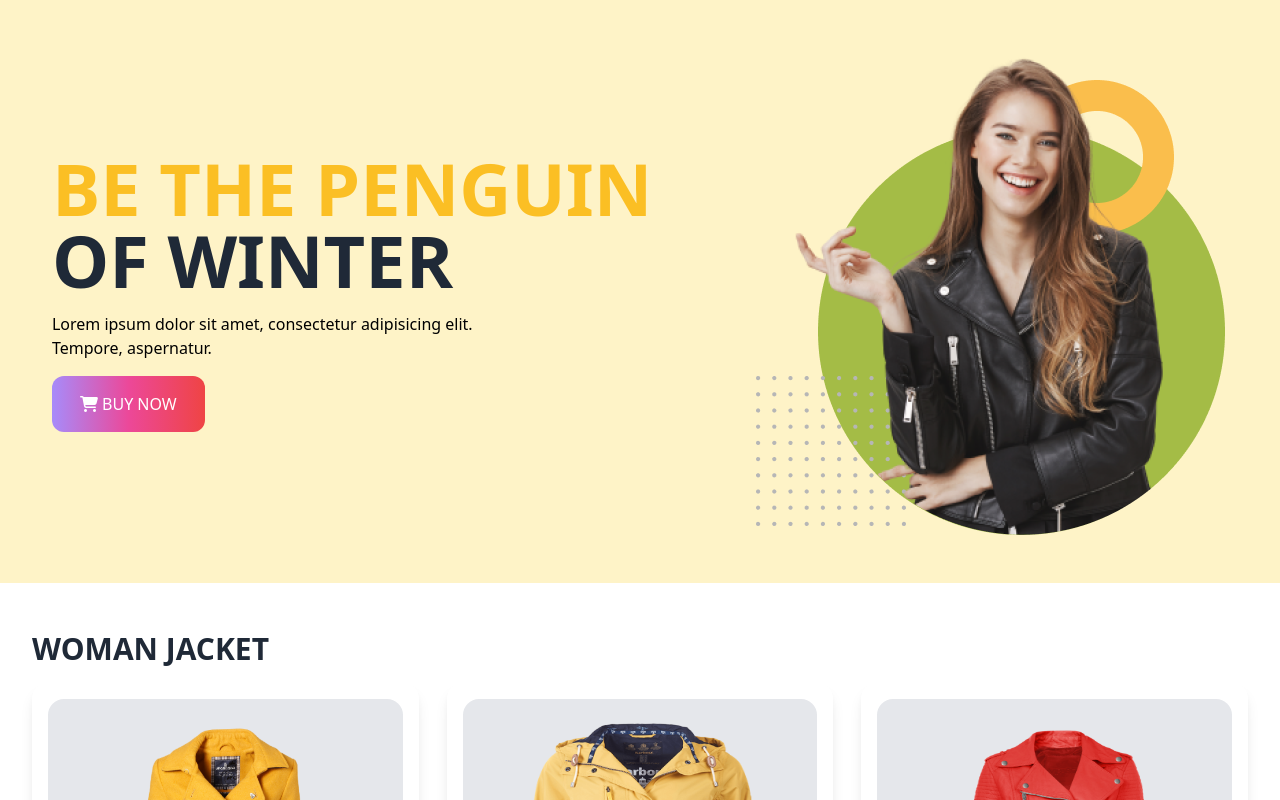
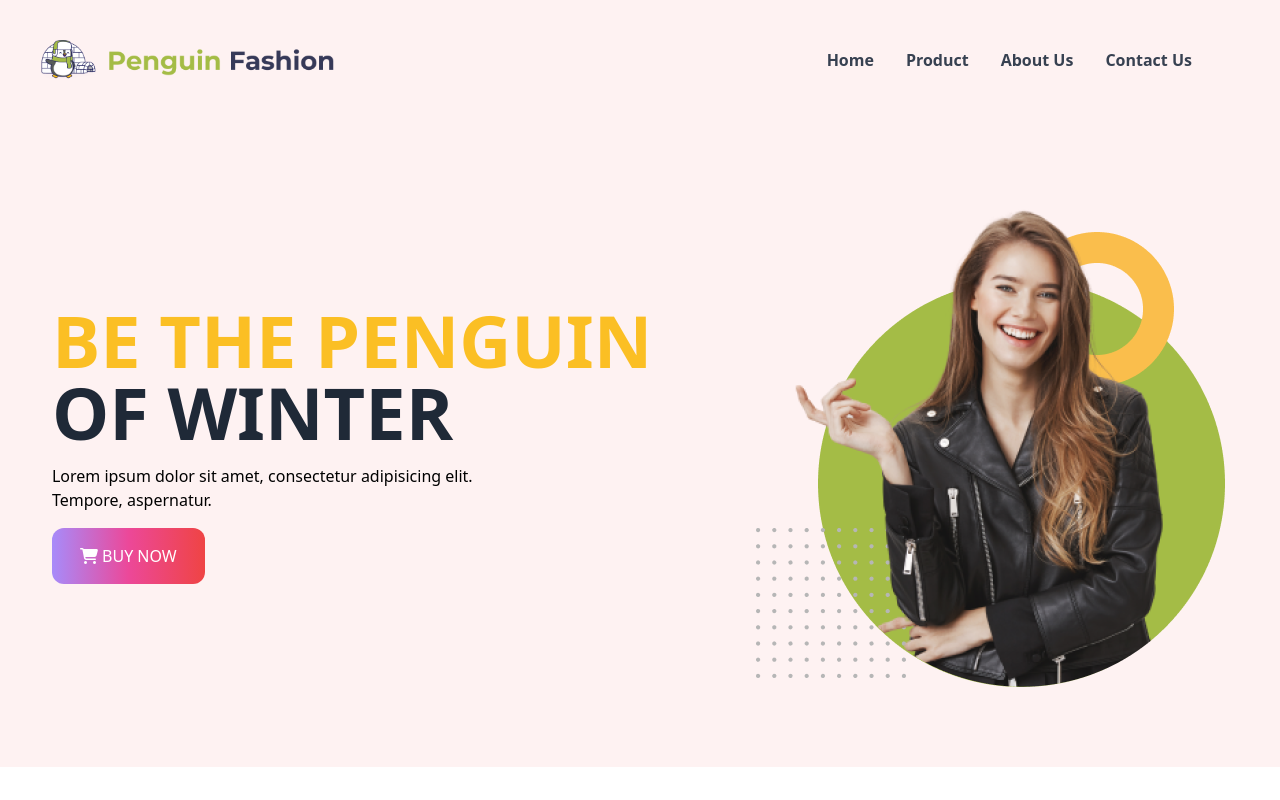
Before and after one commit to NakibNasim/penguin-fashion-tailwind, a plain HTML site: page index.html in a window 1280 px wide. Shown: the top 800 px of the page. Drawn offline with nearby package versions, Linux system fonts and the light colour scheme.

Commit message:
Completesite

```diff
--- a/index.html
+++ b/index.html
@@ -13,8 +13,22 @@
 </head>
 
 <body>
-    <header class="bg-yellow-100">
-        <section class="container flex justify-around py-12 items-center">
+    <header class="bg-red-50">
+        <!-- navbar -->
+        <nav class="container flex justify-between items-center py-10">
+            <div class="">
+                <a href="#"><img class="w-50 h-10 ml-10" src="icons/Group 33072.png" alt=""></a>
+            </div>
+            <div>
+                <ul class="lg:inline-flex text-gray-700 font-bold space-x-4 mr-20">
+                    <li class="hover:bg-yellow-100 p-2">Home</li>
+                    <li class="hover:bg-yellow-100 p-2">Product</li>
+                    <li class="hover:bg-yellow-100 p-2">About Us</li>
+                    <li class="hover:bg-yellow-100 p-2">Contact Us</li>
+                </ul>
+            </div>
+        </nav>
+        <section class="container flex justify-around py-20 items-center">
             <div class="space-y-4">
                 <h1 class="text-7xl font-bold"><span class="text-yellow-400">BE THE PENGUIN</span><br><span
                         class="text-gray-800">OF
```
